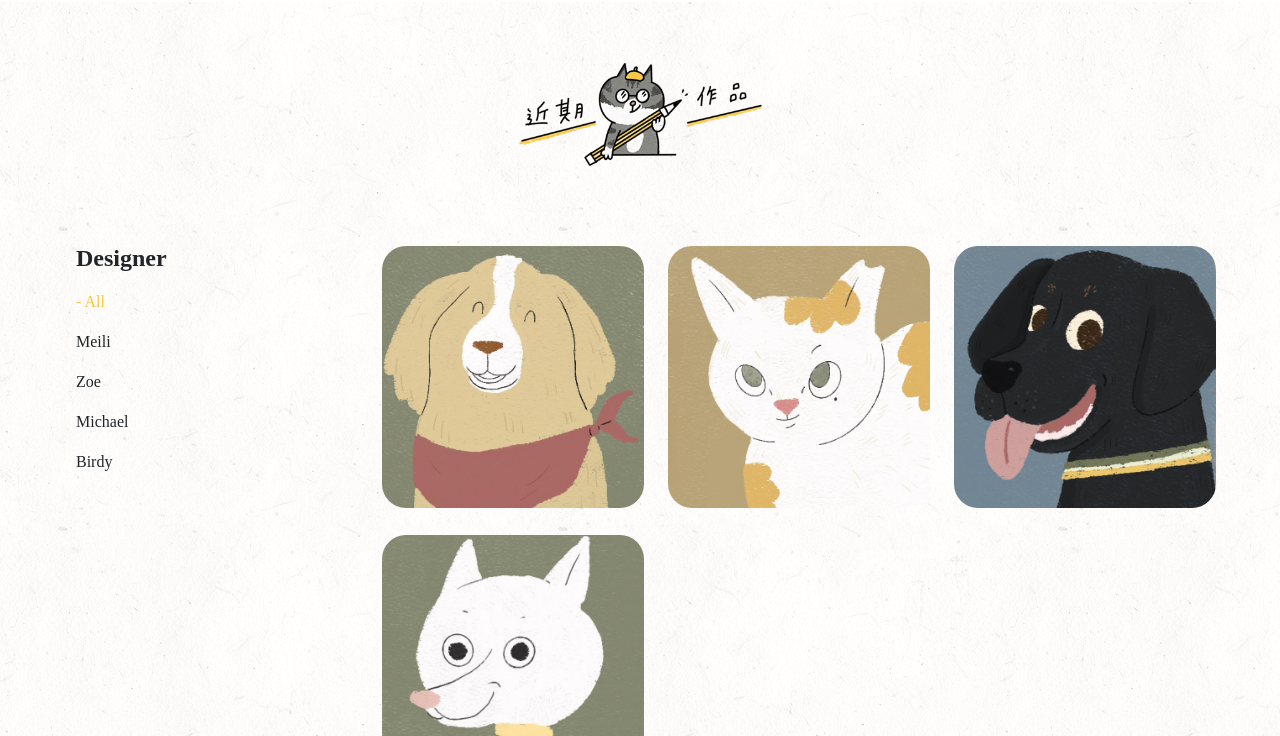
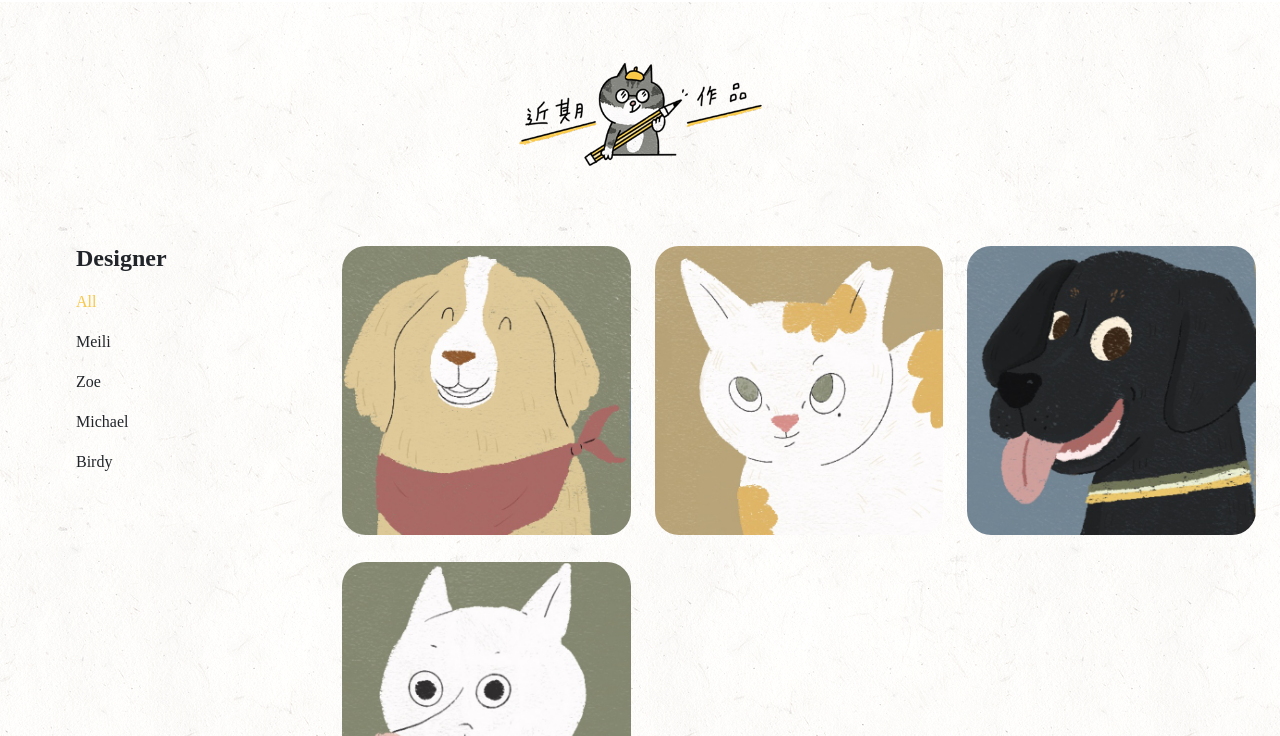
Before and after one commit to TingHsuann/Finalexam_2023_01_18, a plain HTML site: page designWork.html in a window 1280 px wide. Shown: the part 64-800 px from the top of the page. Drawn offline with nearby package versions, Linux system fonts and the light colour scheme.

Commit message:
Update designWork.html

```diff
--- a/designWork.html
+++ b/designWork.html
@@ -53,7 +53,7 @@
                     <h2 class="fw-bold" style="font-size: 24px;">Designer</h2>
                 </div>
                 <div class="col-2 col-md-12 mb-4 ">
-                    <a class = "designer text-decoration-none" href="#" style="color:#F9C745;">- All</a>
+                    <a class = "designer text-decoration-none" href="#" style="color:#F9C745;">All</a>
                 </div>
                 <div class="col-2 col-md-12 mb-4 ">
                     <a class = " designer text-decoration-none text-dark" href="#">Meili</a>
@@ -70,7 +70,7 @@
             </div>
         </div>
         <div class="col-12 col-md-9 mb-4">
-            <div class="work row featurette px-5 py-2 align-middle">
+            <div class="work row featurette px-2 py-2 align-middle">
                 <div class="col-6 col-md-4 mb-4">
                     <img class="aWork img-fluid "src="img/dog05.png" alt="" style="border-radius: 24px;">
                 </div>
```
